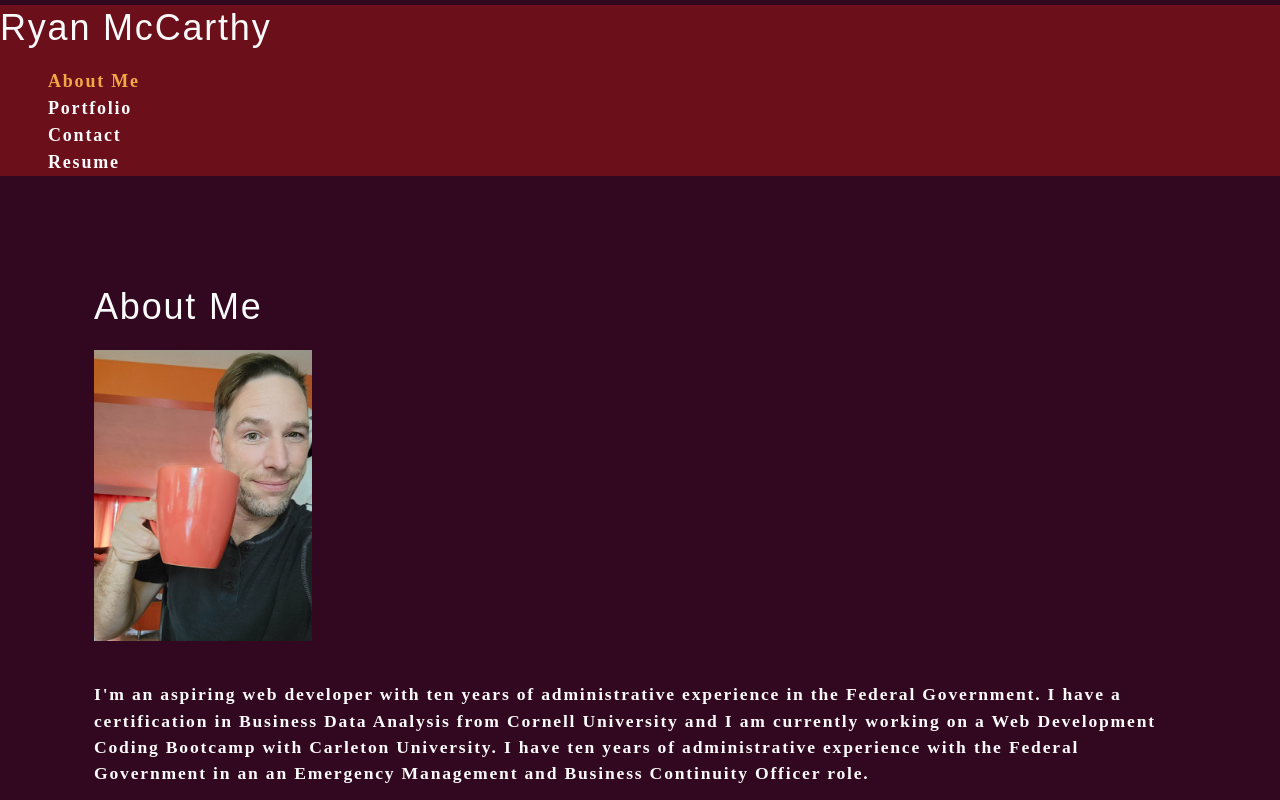
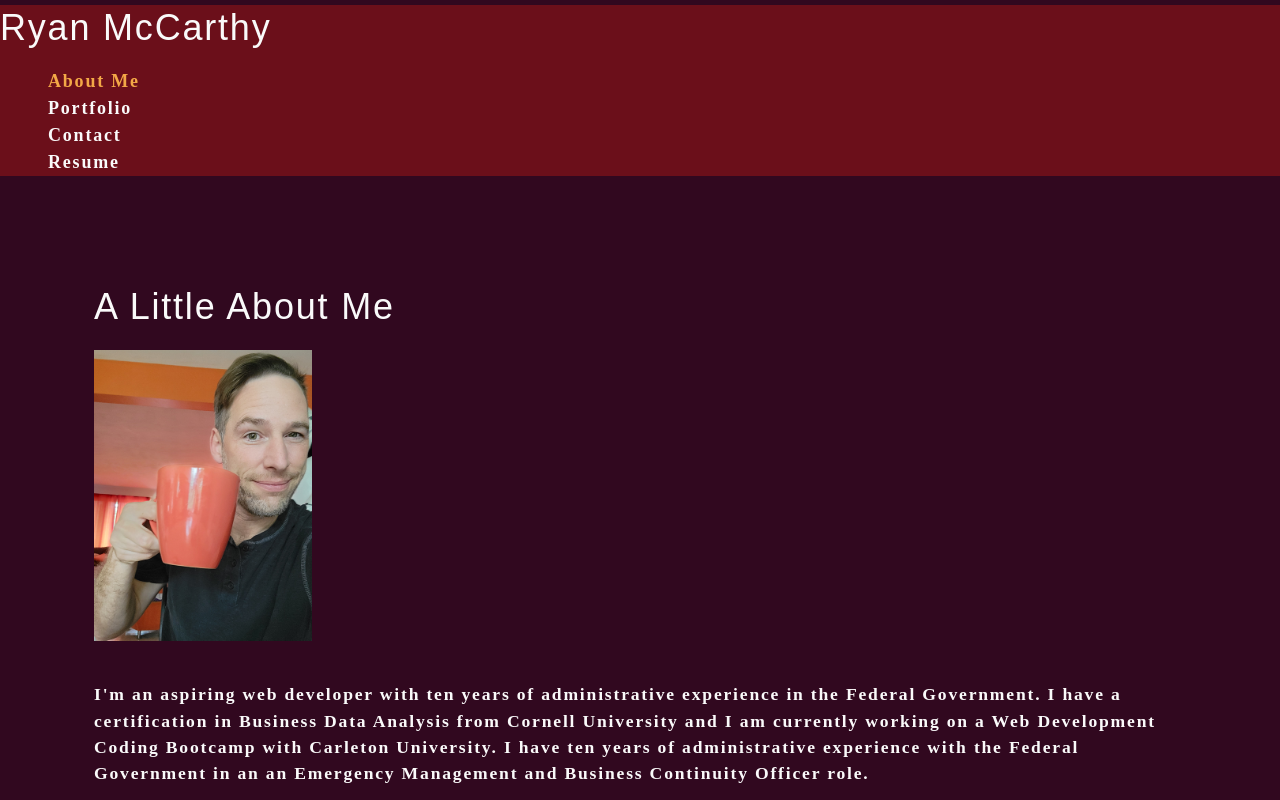
Before and after one commit to RyanOfEastview/react-portfolio, a React (Create React App) app: page / in a window 1280 px wide. Shown: the top 800 px of the page. Built offline with nearby package versions, Linux system fonts and the light colour scheme.

Commit message:
working out project page bugs

```diff
--- a/src/components/About/index.js
+++ b/src/components/About/index.js
@@ -4,7 +4,7 @@ import selfPic from "../../assets/images/profile.jpg";
 function About() {
   return (
     <section className="my-5">
-      <h1 id="about">About Me</h1>
+      <h1 id="about">A Little About Me</h1>
       <img src={selfPic} className="my-2" id="about-pic" alt="self-pic" />
       <div className="my-2">
         <p>
--- a/src/components/Project/index.js
+++ b/src/components/Project/index.js
@@ -23,6 +23,7 @@ function Project() {
       imageName: "VacationMemoriesPreview",
     },
   ];
+
   return (
     <section>
       <div>
@@ -30,7 +31,7 @@ function Project() {
           {projects.map((project, i) => (
             <div className="project-link">
               <img
-                src={require(`../../assets/images/${project.imageName}.jpg`)}
+                src={require(`../../assets/images/${projects.imageName}.jpg`)}
                 alt={project.name}
                 className="img-thumbnail mx-1"
               ></img>
```
